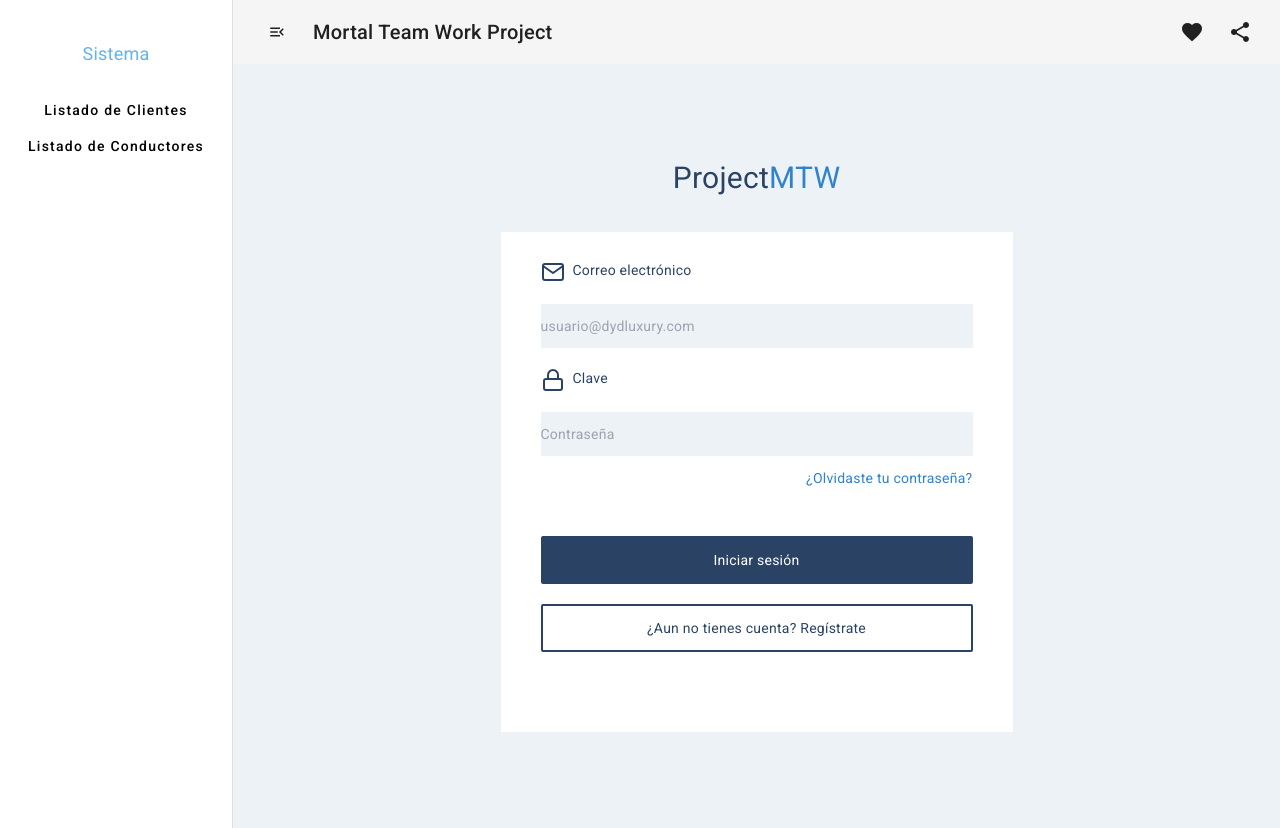
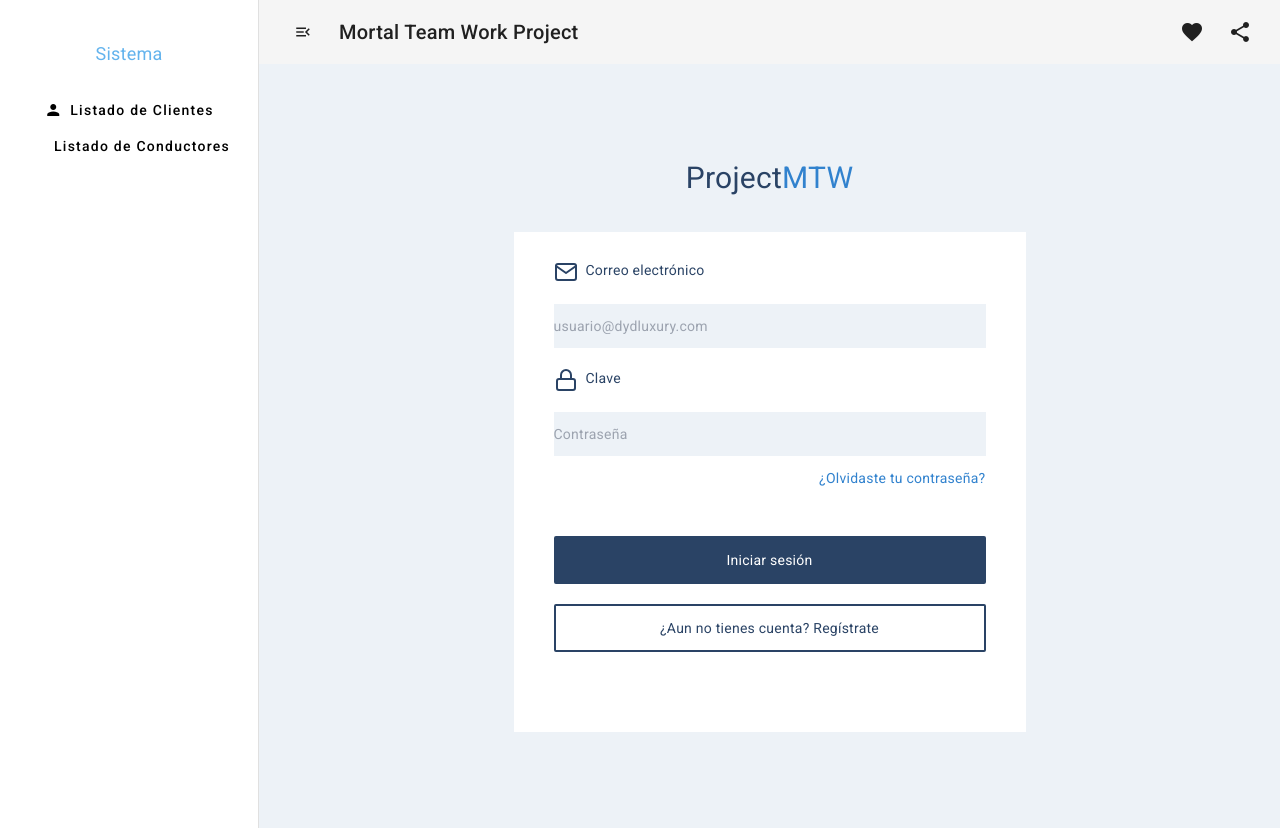
Before and after one commit to sadohu/MTW-PROJECT-FrontEnd, an Angular app: page / in a window 1280 px wide. Both pictures are taken after a click on the button 48 px from the left and 32 px from the top of the page. Built offline with nearby package versions, Linux system fonts and the light colour scheme.

Commit message:
Refactor menu component HTML to use mat-button and mat-icon

```diff
--- a/src/app/menu/menu.component.html
+++ b/src/app/menu/menu.component.html
@@ -7,9 +7,10 @@
                 <span class="text-lg rc-font-lightblue">Sistema</span>
             </div>
             <div class="flex flex-col" *ngFor="let item of mainMenu">
-                <button mat-button>
-                    <a href="{{item.url}}">{{item.name}}</a>
-                </button>
+                <a mat-button href="{{item.url}}">
+                    <mat-icon aria-hidden="false" aria-label="menu icon">{{item.icon}}</mat-icon>
+                    {{item.name}}
+                </a>
 
                 <!-- <button mat-button [matMenuTriggerFor]="animals">Menú Principal</button>
                 <mat-menu #animals="matMenu">
```
